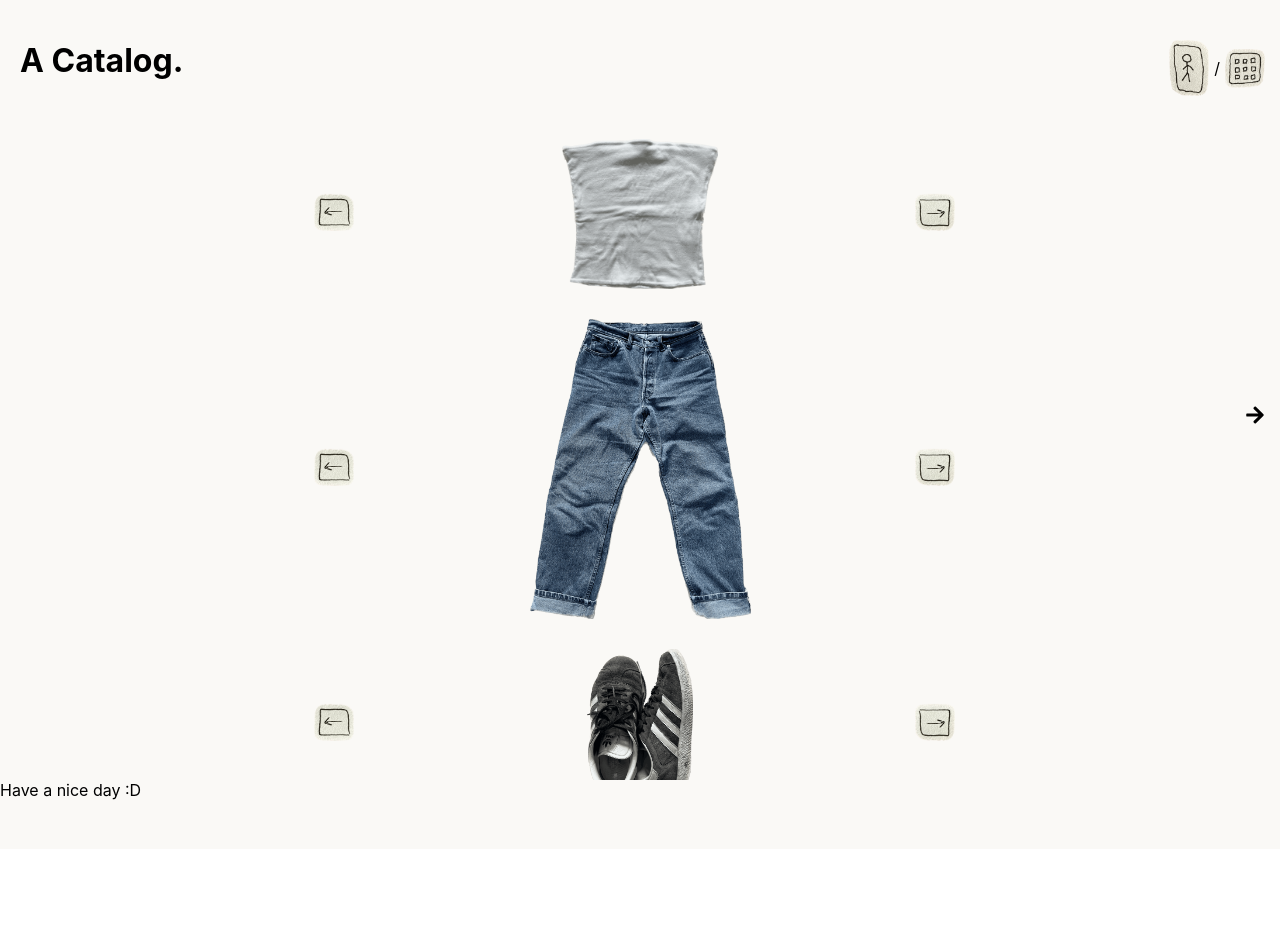
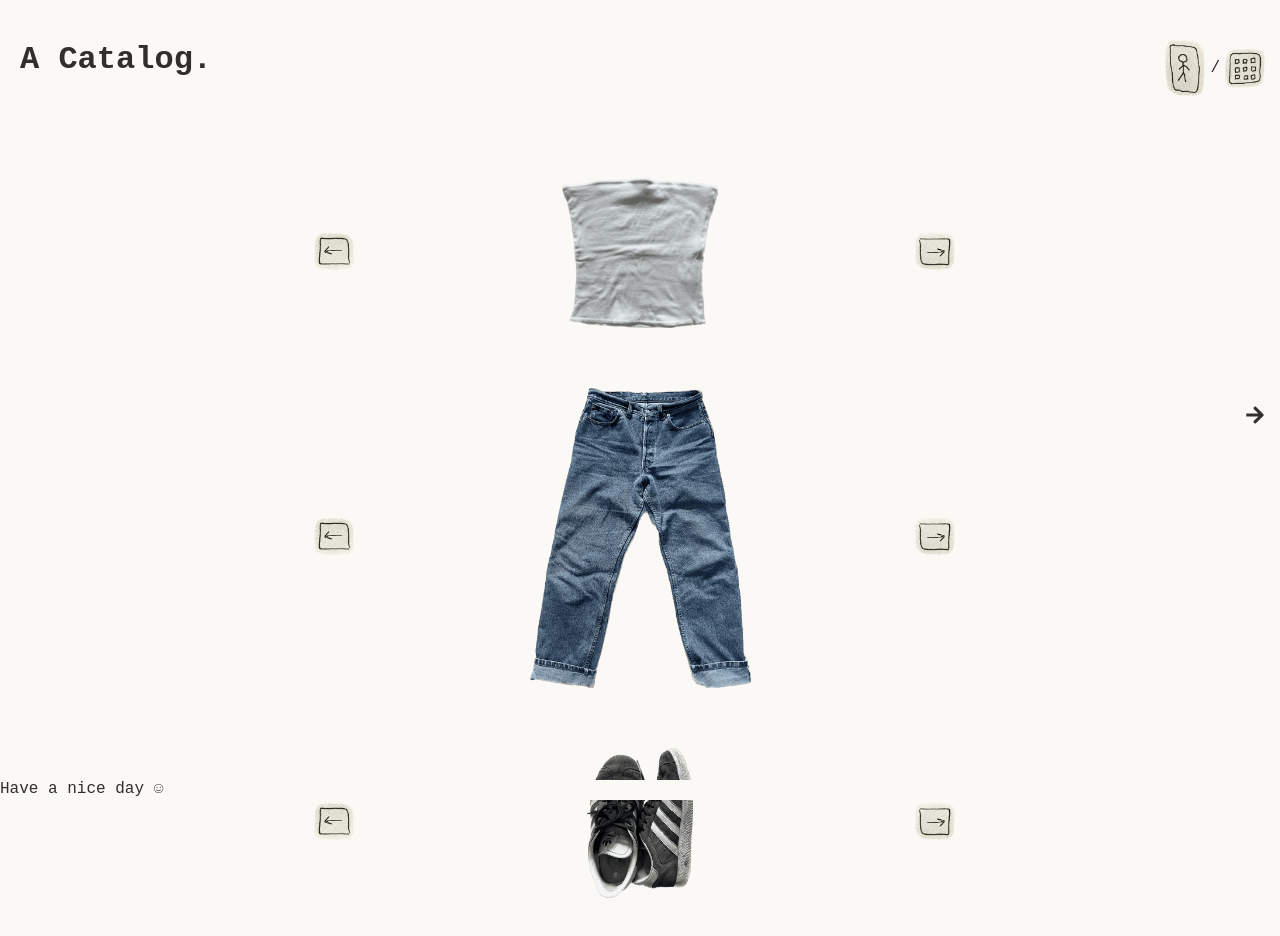
Before and after one commit to ebjorm/A-Catalog, a React (Create React App) app in the folder my-react-app/: page / in a window 1280 px wide. Shown: the top 936 px of the page. Before the commit the page ends 849 px from the top, so only its background shows below. Built offline with nearby package versions, Linux system fonts and the light colour scheme.

Commit message:
Clean up and re-organization of files

```diff
--- a/my-react-app/public/index.html
+++ b/my-react-app/public/index.html
@@ -1,43 +1,16 @@
 <!DOCTYPE html>
 <html lang="en">
   <head>
-    <meta charset="utf-8" />
-    <link rel="icon" href="%PUBLIC_URL%/favicon.ico" />
-    <meta name="viewport" content="width=device-width, initial-scale=1" />
-    <meta name="theme-color" content="#000000" />
-    <meta
-      name="description"
-      content="Web site created using create-react-app"
-    />
-    <link rel="apple-touch-icon" href="%PUBLIC_URL%/logo192.png" />
-    <!--
-      manifest.json provides metadata used when your web app is installed on a
-      user's mobile device or desktop. See https://developers.google.com/web/fundamentals/web-app-manifest/
-    -->
-    <link rel="manifest" href="%PUBLIC_URL%/manifest.json" />
-    <!--
-      Notice the use of %PUBLIC_URL% in the tags above.
-      It will be replaced with the URL of the `public` folder during the build.
-      Only files inside the `public` folder can be referenced from the HTML.
-
-      Unlike "/favicon.ico" or "favicon.ico", "%PUBLIC_URL%/favicon.ico" will
-      work correctly both with client-side routing and a non-root public URL.
-      Learn how to configure a non-root public URL by running `npm run build`.
-    -->
-    <title>React App</title>
+    <meta charset="UTF-8">
+    <meta name="viewport" content="width=device-width, initial-scale=1.0">
+    <meta name="description" content="A Catalog. Browse and filter through a collection of clothing items.">
+    <meta name="keywords" content="catalog, clothing, outfits, fashion">
+    <meta name="author" content="Erika Björmans">
+    <link rel="icon" href="%PUBLIC_URL%/favicon.ico" type="image/x-icon">
+    <title>A Catalog.</title>
   </head>
   <body>
     <noscript>You need to enable JavaScript to run this app.</noscript>
     <div id="root"></div>
-    <!--
-      This HTML file is a template.
-      If you open it directly in the browser, you will see an empty page.
-
-      You can add webfonts, meta tags, or analytics to this file.
-      The build step will place the bundled scripts into the <body> tag.
-
-      To begin the development, run `npm start` or `yarn start`.
-      To create a production bundle, use `npm run build` or `yarn build`.
-    -->
   </body>
 </html>
--- a/my-react-app/src/App.css
+++ b/my-react-app/src/App.css
@@ -1,5 +1,13 @@
+body {
+  font-family: 'Courier New', Courier, monospace;
+  color: #312e2e;
+  margin: 0;
+  padding: 0;
+  box-sizing: border-box;
+  background-color: #FAF9F6;
+}
+
 .app {
-  background-color: #FAF9F6;
   padding: 20px;
 }
 
@@ -51,7 +59,6 @@
   margin-top: 10px;
 }
 
-
 .footer {
   background-color: #FAF9F6;
   height: 20px;
--- a/my-react-app/src/App.js
+++ b/my-react-app/src/App.js
@@ -1,8 +1,8 @@
 import React, { useState } from 'react';
 import {Route, Routes} from 'react-router-dom';
 import './App.css';
-import OutfitPage from './OutfitPage';
-import GridPage from './GridPage';
+import OutfitPage from './pages/OutfitPage';
+import GridPage from './pages/GridPage';
 import clothingItemsData from './items.json';
 import { FaArrowRight, FaArrowLeft } from 'react-icons/fa';
 import { Collapse } from 'react-collapse';
@@ -92,7 +92,7 @@ function App() {
         <Route path='/grid' element= {<GridPage clothingItems={clothingItemsData} filteredClothingItems={filteredClothingItems} />} />
       </Routes>
       <footer className="footer">
-        Have a nice day :D
+        Have a nice day ☺
       </footer>
     </div>
   );
--- a/my-react-app/src/Outfit.css
+++ b/my-react-app/src/components/Outfit.css
@@ -1,8 +1,8 @@
 .category-outfit {
     position: relative;
     text-align: center;
-    margin-bottom: 30px;
-    margin-top: 17px;
+    margin-bottom: 50px;
+    margin-top: 60px;
   }
 
   .outfit-item {
--- a/my-react-app/src/GridPage.js
+++ b/my-react-app/src/pages/GridPage.js
@@ -1,5 +1,5 @@
 import React from "react";
-import CategoryGrid from "./CategoryGrid";
+import CategoryGrid from "../components/CategoryGrid";
 
 const GridPage = ({ clothingItems, filteredClothingItems }) => (
     <div>
--- a/my-react-app/src/OutfitPage.js
+++ b/my-react-app/src/pages/OutfitPage.js
@@ -1,5 +1,5 @@
 import React from "react";
-import Outfit from "./Outfit";
+import Outfit from "../components/Outfit";
 
 const OutfitPage = ({ clothingItems, filteredClothingItems}) => (
     <div className="outfit-view">
```
Also changed, not shown: my-react-app/src/components/CategoryGrid.css (renamed from my-react-app/src/CategoryGrid.css), my-react-app/src/components/CategoryGrid.js (renamed from my-react-app/src/CategoryGrid.js), my-react-app/src/components/Outfit.js (renamed from my-react-app/src/Outfit.js), 1 other file (tests, documents, lock files or other folders).
